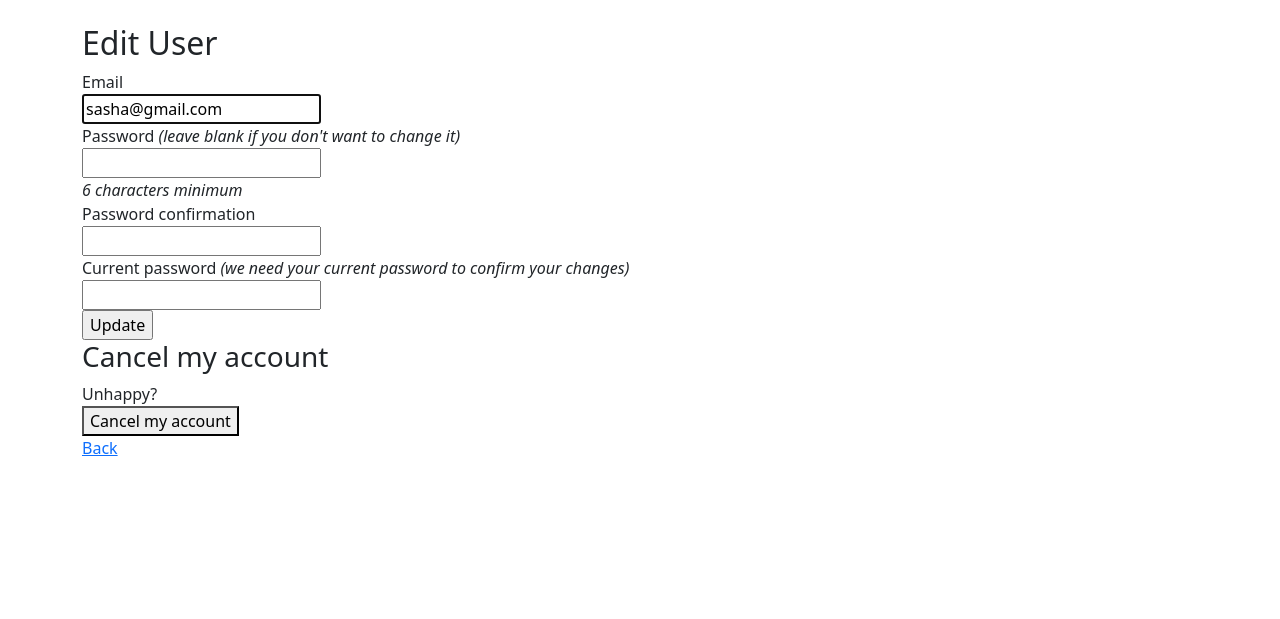
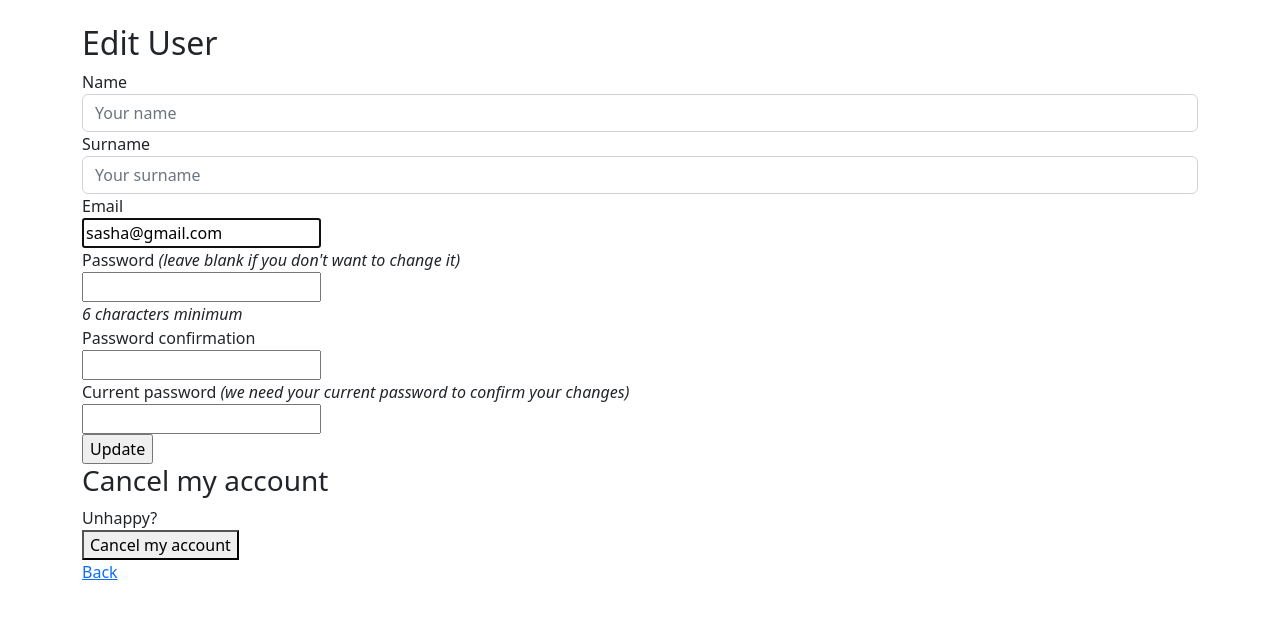
Before and after one commit to Orekusandoru/Volunteer-platform, a Rails app: page /users/edit in a window 1280 px wide. Shown: the part 81-700 px from the top of the page. Run offline with Rails 7, Linux system fonts and the light colour scheme; a user stored in the database is signed in; style sheets or scripts are compiled from the project's sources; some libraries are stand-ins or nearby versions.

Commit message:
added beta edit page

```diff
--- a/site/app/views/devise/registrations/edit.html.erb
+++ b/site/app/views/devise/registrations/edit.html.erb
@@ -1,8 +1,17 @@
 <h2>Edit <%= resource_name.to_s.humanize %></h2>
 
-<%= form_for(resource, as: resource_name, url: registration_path(resource_name), html: { method: :post }) do |f| %>
+<%= form_for(resource, as: resource_name, url: registration_path(resource_name), html: { method: :put }) do |f| %>
   <%= render "devise/shared/error_messages", resource: resource %>
 
+  <div class="field">
+    <%= f.label :name %><br />
+    <%= f.text_field :name, class: "form-control", placeholder: "Your name" %>
+  </div>
+
+  <div class="field">
+    <%= f.label :surname %><br />
+    <%= f.text_field :surname, class: "form-control", placeholder: "Your surname" %>
+  </div>
   <div class="field">
     <%= f.label :email %><br />
     <%= f.email_field :email, autofocus: true, autocomplete: "email" %>
--- a/site/config/routes.rb
+++ b/site/config/routes.rb
@@ -1,5 +1,6 @@
 Rails.application.routes.draw do
-  devise_for :users
+  devise_for :users, controllers: {registrations: 'users/registrations'}
+
   resources :requests
   get 'home/about'
   root "home#index"
```
Also changed, not shown: site/app/controllers/users/confirmations_controller.rb (added, +30 -0 lines), site/app/controllers/users/omniauth_callbacks_controller.rb (added, +30 -0 lines), site/app/controllers/users/passwords_controller.rb (added, +34 -0 lines), site/app/controllers/users/registrations_controller.rb (added, +67 -0 lines), site/app/controllers/users/sessions_controller.rb (added, +27 -0 lines), site/app/controllers/users/unlocks_controller.rb (added, +30 -0 lines), site/db/development.sqlite3, 5 other files.
